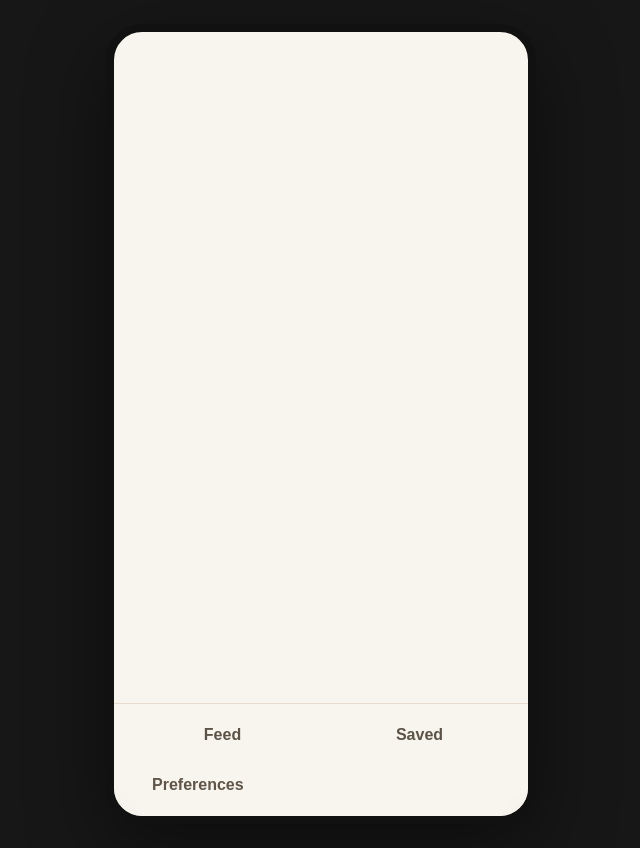
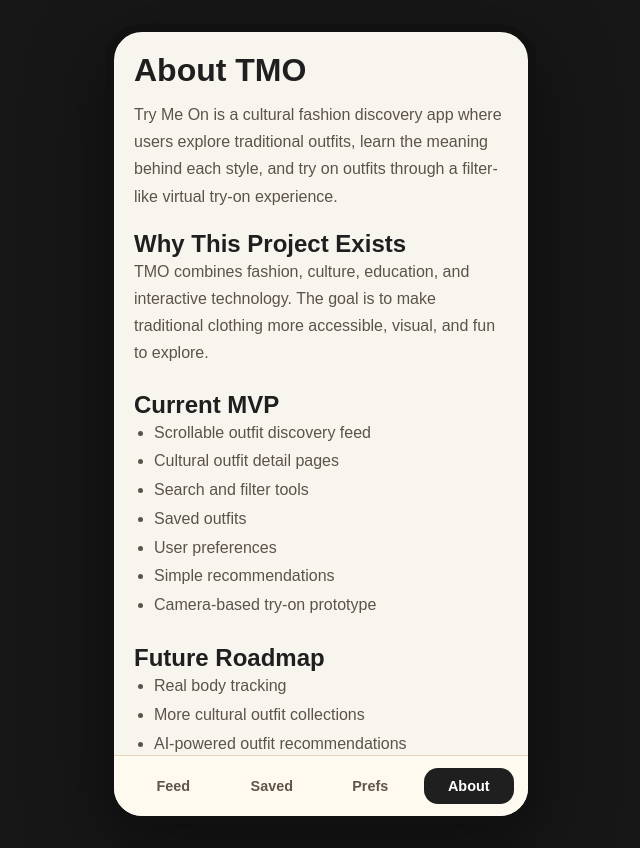
Before and after one commit to ta455/try-me-on-app, a React (Vite) app: page /about in a window 1280 px wide. Shown: the whole page, without its empty margins (319-959 px from the left). Built offline with nearby package versions, Linux system fonts and the light colour scheme.

Commit message:
Add About page and improve bottom navigation

```diff
--- a/src/App.jsx
+++ b/src/App.jsx
@@ -1,10 +1,11 @@
-import { BrowserRouter, Routes, Route } from "react-router-dom";
+import { BrowserRouter, Routes, Route, Navigate } from "react-router-dom";
 import FeedPage from "./pages/FeedPage";
 import OutfitDetailPage from "./pages/OutfitDetailPage";
 import TryOnPage from "./pages/TryOnPage";
 import SavedPage from "./pages/SavedPage";
 import BottomNav from "./components/BottomNav";
 import PreferencesPage from "./pages/PreferencesPage";
+import AboutPage from "./pages/AboutPage";  // Import the AboutPage component
 
 function App() {
   return (
@@ -17,6 +18,8 @@ function App() {
             <Route path="/try-on/:id" element={<TryOnPage />} />
             <Route path="/saved" element={<SavedPage />} />
             <Route path="/preferences" element={<PreferencesPage />} />
+            <Route path="/about" element={<AboutPage />} />
+            <Route path="*" element={<Navigate to="/" replace />} />
           </Routes>
         </main>
         <BottomNav />
--- a/src/components/BottomNav.jsx
+++ b/src/components/BottomNav.jsx
@@ -1,69 +1,39 @@
 import { Link, useLocation } from "react-router-dom";
+
+const navItems = [
+  { label: "Feed", path: "/" },
+  { label: "Saved", path: "/saved" },
+  { label: "Prefs", path: "/preferences" },
+  { label: "About", path: "/about" },
+];
 
 export default function BottomNav() {
   const location = useLocation();
 
-  function isActive(path) {
-    return location.pathname === path;
-  }
+  return (
+    <nav className="bottom-nav">
+      {navItems.map((item) => {
+        const isActive = location.pathname === item.path;
 
-  return (
-    <nav className="bottom-nav"
-      style={{
-        position: "sticky",
-        bottom: 0,
-        left: 0,
-        right: 0,
-        display: "grid",
-        gridTemplateColumns: "1fr 1fr",
-        gap: "8px",
-        padding: "10px 14px",
-        background: "rgba(248, 245, 239, 0.96)",
-        borderTop: "1px solid #e6ddd0",
-        backdropFilter: "blur(10px)",
-        zIndex: 20,
-      }}
-    >
-      <Link
-        to="/"
-        style={{
-          textAlign: "center",
-          padding: "12px",
-          borderRadius: "12px",
-          fontWeight: "700",
-          background: isActive("/") ? "#1f1f1f" : "transparent",
-          color: isActive("/") ? "#fff" : "#5c5348",
-        }}
-      >
-        Feed
-      </Link>
-
-      <Link
-        to="/saved"
-        style={{
-          textAlign: "center",
-          padding: "12px",
-          borderRadius: "12px",
-          fontWeight: "700",
-          background: isActive("/saved") ? "#1f1f1f" : "transparent",
-          color: isActive("/saved") ? "#fff" : "#5c5348",
-        }}
-      >
-        Saved
-      </Link>
-      <Link
-        to="/preferences"
-        style={{
-          textDecoration: "none",
-          color: location.pathname === "/preferences" ? "#ffffff" : "#5f5548",
-          background: location.pathname === "/preferences" ? "#1f1f1f" : "transparent",
-          padding: "12px 24px",
-          borderRadius: "14px",
-          fontWeight: "700",
-        }}
-      >
-        Preferences
-      </Link>
+        return (
+          <Link
+            key={item.path}
+            to={item.path}
+            style={{
+              textDecoration: "none",
+              color: isActive ? "#ffffff" : "#5f5548",
+              background: isActive ? "#1f1f1f" : "transparent",
+              padding: "10px 0",
+              borderRadius: "14px",
+              fontWeight: "700",
+              textAlign: "center",
+              fontSize: "0.9rem",
+            }}
+          >
+            {item.label}
+          </Link>
+        );
+      })}
     </nav>
   );
 }
--- a/src/index.css
+++ b/src/index.css
@@ -77,10 +77,12 @@ img {
   bottom: 0;
   z-index: 1000;
 
+  display: grid;
+  grid-template-columns: repeat(4, 1fr);
+  gap: 8px;
+
   background: #fffaf0;
   border-top: 1px solid #e5d8bd;
-  padding: 12px 16px;
-  display: flex;
-  justify-content: space-around;
+  padding: 12px 14px;
   box-sizing: border-box;
 }
--- /dev/null
+++ b/src/pages/AboutPage.jsx
@@ -0,0 +1,55 @@
+export default function AboutPage() {
+  return (
+    <div style={{ padding: "20px", paddingBottom: "110px" }}>
+      <h1 style={{ marginBottom: "12px" }}>About TMO</h1>
+
+      <p style={{ color: "#5c5348", lineHeight: "1.7", marginBottom: "20px" }}>
+        Try Me On is a cultural fashion discovery app where users explore
+        traditional outfits, learn the meaning behind each style, and try on
+        outfits through a filter-like virtual try-on experience.
+      </p>
+
+      <section style={{ marginBottom: "24px" }}>
+        <h2>Why This Project Exists</h2>
+        <p style={{ color: "#5c5348", lineHeight: "1.7" }}>
+          TMO combines fashion, culture, education, and interactive technology.
+          The goal is to make traditional clothing more accessible, visual, and
+          fun to explore.
+        </p>
+      </section>
+
+      <section style={{ marginBottom: "24px" }}>
+        <h2>Current MVP</h2>
+        <ul style={{ color: "#5c5348", lineHeight: "1.8", paddingLeft: "20px" }}>
+          <li>Scrollable outfit discovery feed</li>
+          <li>Cultural outfit detail pages</li>
+          <li>Search and filter tools</li>
+          <li>Saved outfits</li>
+          <li>User preferences</li>
+          <li>Simple recommendations</li>
+          <li>Camera-based try-on prototype</li>
+        </ul>
+      </section>
+
+      <section style={{ marginBottom: "24px" }}>
+        <h2>Future Roadmap</h2>
+        <ul style={{ color: "#5c5348", lineHeight: "1.8", paddingLeft: "20px" }}>
+          <li>Real body tracking</li>
+          <li>More cultural outfit collections</li>
+          <li>AI-powered outfit recommendations</li>
+          <li>User accounts and cloud saves</li>
+          <li>Shopping links for similar clothing</li>
+          <li>Social sharing features</li>
+        </ul>
+      </section>
+
+      <section>
+        <h2>Tech Stack</h2>
+        <p style={{ color: "#5c5348", lineHeight: "1.7" }}>
+          Built with React, Vite, React Router, JavaScript, localStorage, and
+          GitHub Pages.
+        </p>
+      </section>
+    </div>
+  );
+}
```
